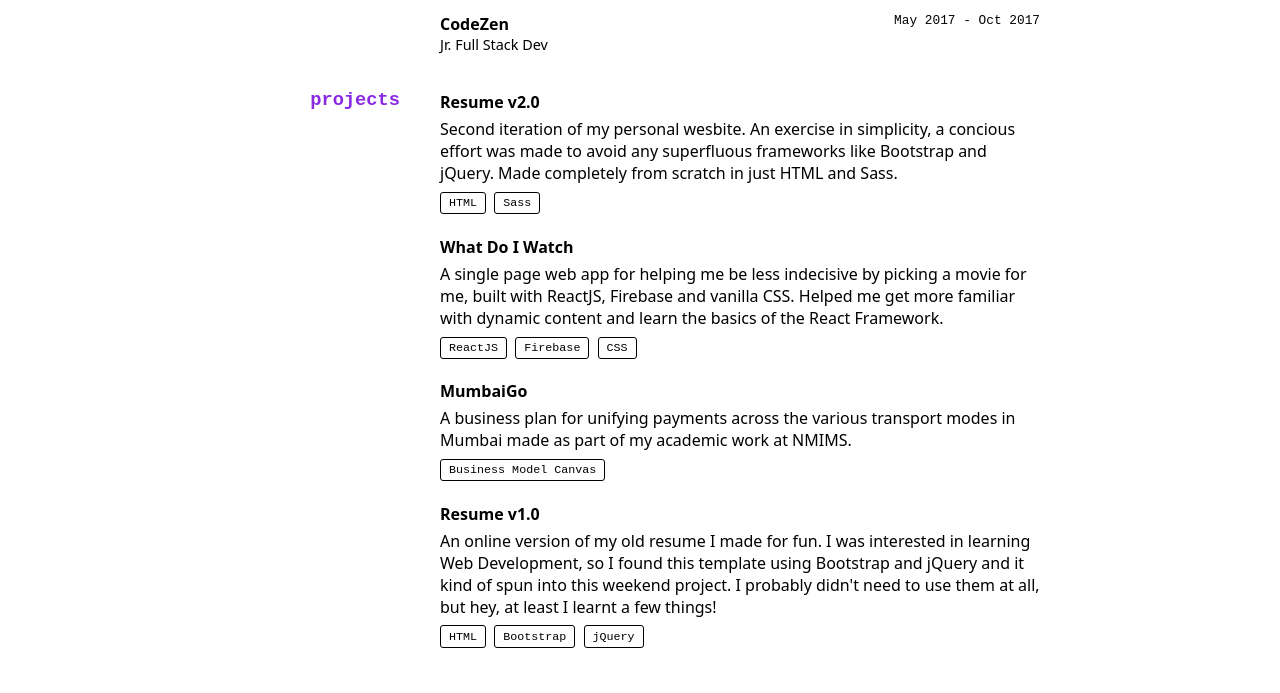
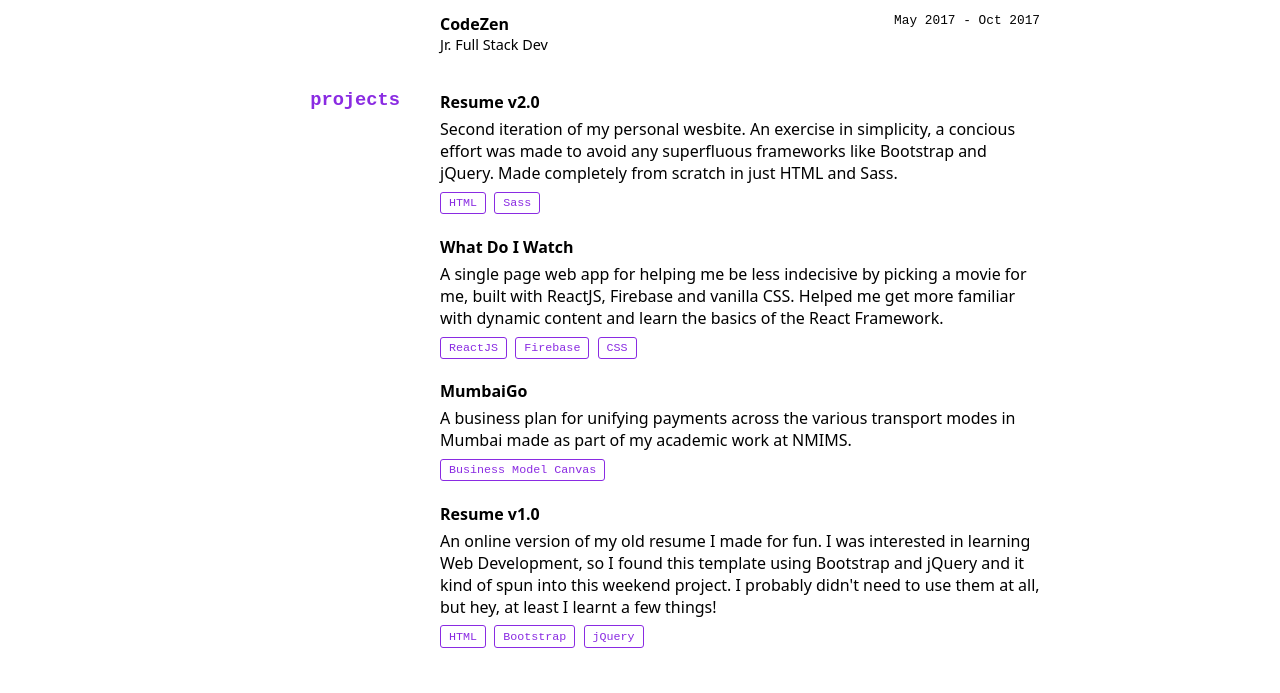
Before and after one commit to Puneet256/puneet256.github.io, a plain HTML site: page index.html in a window 1280 px wide. Shown: the part 1343-2036 px from the top of the page. Drawn offline with Linux system fonts and the light colour scheme.

Commit message:
Updated tag colour

```diff
--- a/style.scss
+++ b/style.scss
@@ -1,13 +1,19 @@
-body {
-  font-family: system-ui;
-  margin: 0;
-  display: grid;
-  justify-content: center;
+:root {
+  --primary-color: #fff;
+  --accent-color: rgb(138, 43, 226);
 }
 
 ::selection {
   background: #0a0a0a;
   color: #ffaa00;
+}
+
+body {
+  background-color: var(--primary-color);
+  font-family: system-ui;
+  margin: 0;
+  display: grid;
+  justify-content: center;
 }
 
 .hero {
@@ -106,7 +112,7 @@ body {
   .title {
     font-family: "Courier New", Courier, monospace;
     text-transform: lowercase;
-    color: blueviolet;
+    color: var(--accent-color);
     text-align: right;
   }
 }
@@ -194,10 +200,11 @@ body {
   }
 
   li {
+    color: var(--accent-color);
     display: inline-block;
     font-family: monospace;
     font-size: 90%;
-    border: 0.5px solid black;
+    border: 0.5px solid var(--accent-color);
     padding: 0.2rem 0.5rem;
     margin-right: 0.25rem;
     border-radius: 3px;
@@ -205,7 +212,7 @@ body {
 }
 
 footer {
-    margin:2rem 0;
+  margin: 2rem 0;
   width: 100%;
   display: flex;
   justify-content: space-between;
@@ -216,7 +223,7 @@ footer {
   }
 
   links {
-      justify-items: end;
+    justify-items: end;
   }
 }
 
@@ -250,13 +257,13 @@ footer {
   }
 
   footer {
-      align-items: center;
-      flex-direction: column;
-      gap:1rem;
+    align-items: center;
+    flex-direction: column;
+    gap: 1rem;
 
-      img{
-          margin:0 1rem;
-      }
+    img {
+      margin: 0 1rem;
+    }
   }
 
   .skills {
```
Also changed, not shown: style.css, 1 other file.
